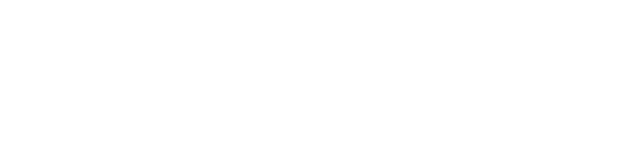
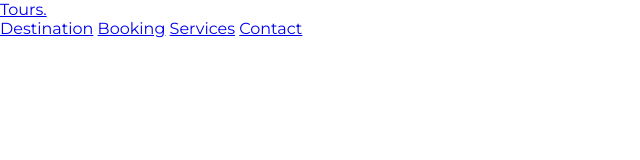
Before and after one commit to zohaibshah7/Project-Forest, a plain HTML site: page index.html in a window 1280 px wide. Shown: the whole page, without its empty margins (0-640 px from the left). Drawn offline with nearby package versions, Linux system fonts and the light colour scheme.

Commit message:
Header & navbar

```diff
--- a/index.html
+++ b/index.html
@@ -12,6 +12,16 @@
 
 <body>
 
+    <header>
+        <a href="#" class="logo">Tours.</a>
+
+        <nav class="navbar">
+            <a href="#">Destination</a>
+            <a href="#">Booking</a>
+            <a href="#">Services</a>
+            <a href="#">Contact</a>
+        </nav>
+    </header>
 
     <script src="script.js"></script>
 </body>
```
